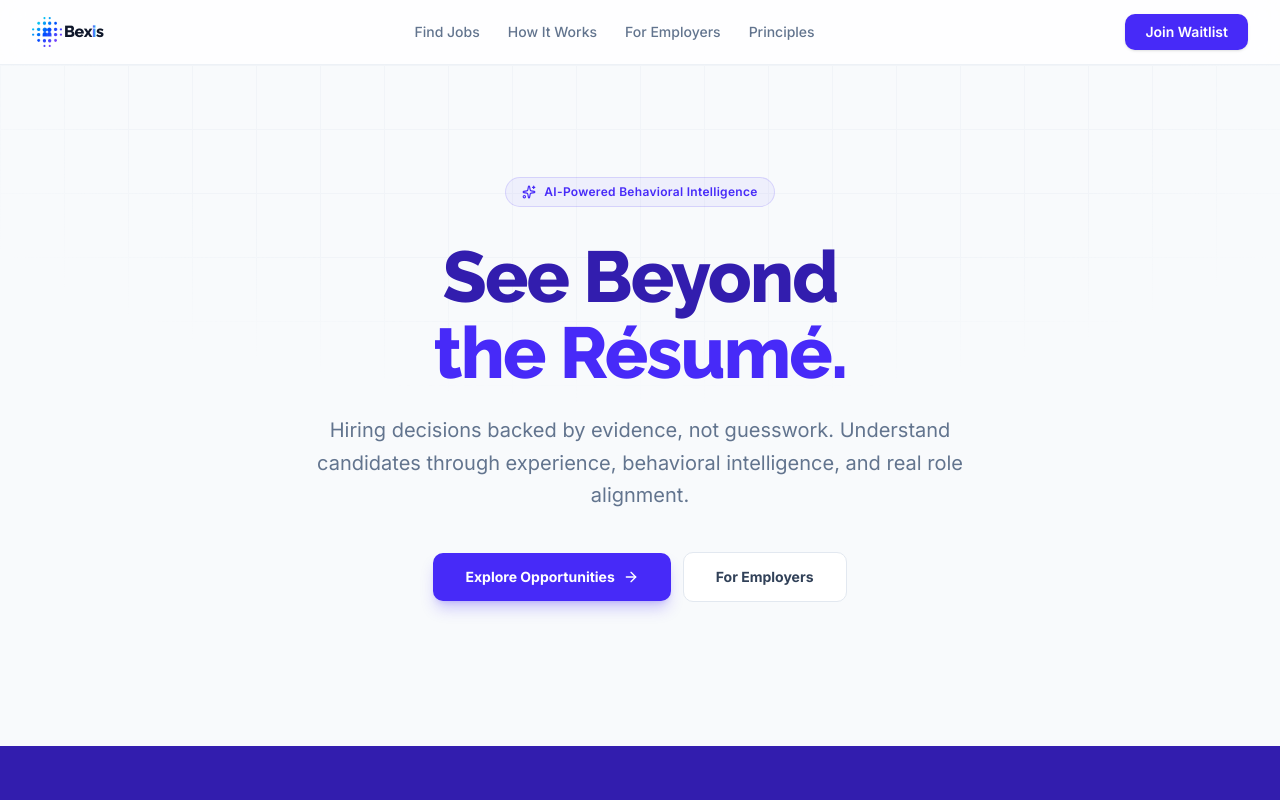
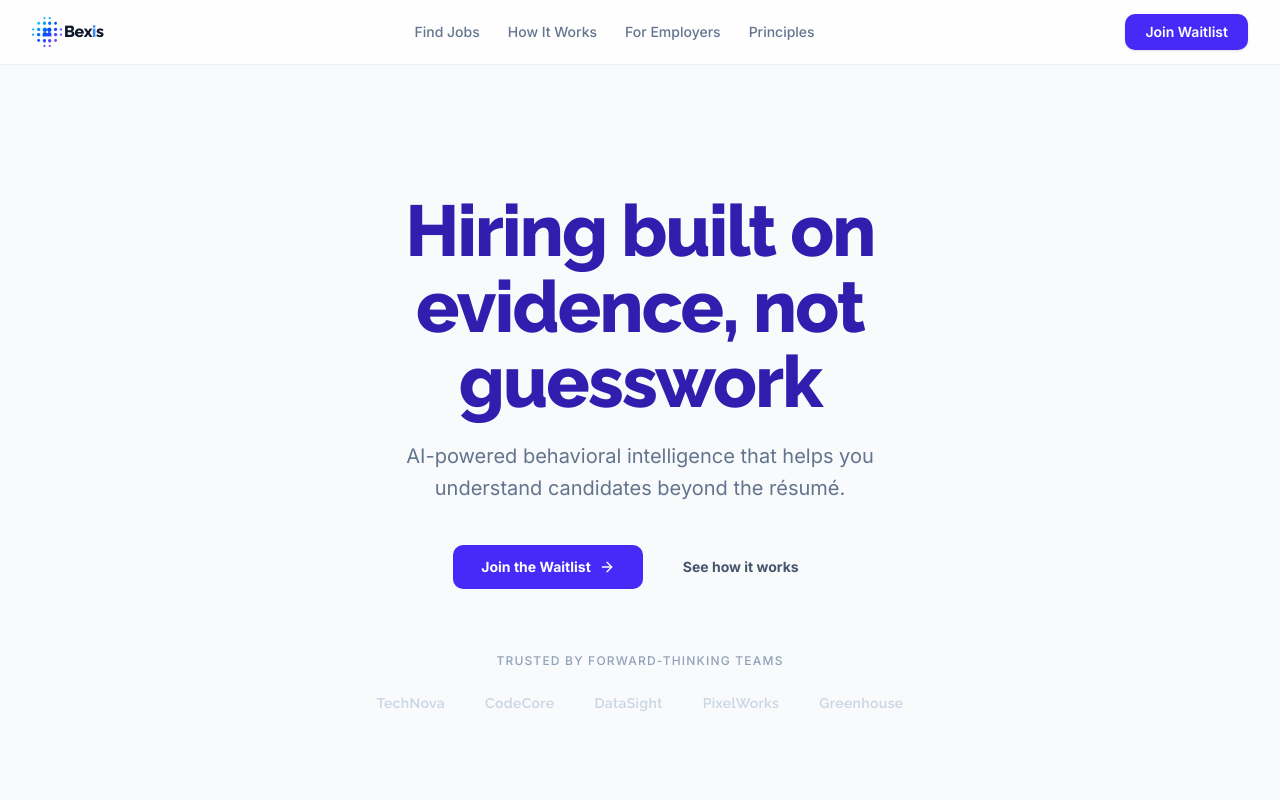
Before and after one commit to wizarphics/bexis-waitlist, a Next.js app: page / in a window 1280 px wide. Shown: the top 800 px of the page. Built offline with nearby package versions, Linux system fonts and the light colour scheme.

Commit message:
Hero: Loom/Clerk-style — bold heading, clean subtext, trusted-by bar

```diff
--- a/src/app/page.tsx
+++ b/src/app/page.tsx
@@ -184,37 +184,36 @@ export default function Home() {
       </header>
 
       {/* HERO */}
-      <section className="relative pt-20 pb-28 lg:pt-28 lg:pb-36 overflow-hidden">
-        {/* Subtle grid pattern */}
-        <div className="absolute inset-0 bg-[linear-gradient(to_right,#e2e8f0_1px,transparent_1px),linear-gradient(to_bottom,#e2e8f0_1px,transparent_1px)] bg-[size:4rem_4rem] [mask-image:radial-gradient(ellipse_60%_50%_at_50%_0%,#000_70%,transparent_100%)] opacity-30" />
-
+      <section className="relative pt-24 pb-20 lg:pt-32 lg:pb-24 overflow-hidden">
         <div className="relative max-w-7xl mx-auto px-4 sm:px-6 lg:px-8">
-          <div className="max-w-4xl mx-auto text-center">
-            <div className="inline-flex items-center gap-2 px-4 py-1.5 rounded-full bg-[#472AF8]/5 border border-[#472AF8]/15 text-[#472AF8] text-xs font-semibold tracking-wide mb-8">
-              <Sparkles className="size-3.5" />
-              <span>AI-Powered Behavioral Intelligence</span>
-            </div>
-
-            <h1 className="text-5xl sm:text-6xl lg:text-7xl font-extrabold tracking-tight text-navy-900 leading-[1.05] mb-6" style={{ fontFamily: 'var(--font-display)' }}>
-              See Beyond
-              <br />
-              <span className="text-[#472AF8]">the Résumé.</span>
+          <div className="max-w-3xl mx-auto text-center">
+            <h1 className="text-5xl sm:text-6xl lg:text-[4.5rem] font-extrabold tracking-tight text-navy-900 leading-[1.05] mb-5" style={{ fontFamily: 'var(--font-display)' }}>
+              Hiring built on<br />evidence, not guesswork
             </h1>
 
-            <p className="text-lg sm:text-xl text-slate-500 leading-relaxed max-w-2xl mx-auto mb-10">
-              Hiring decisions backed by evidence, not guesswork.
-              Understand candidates through experience, behavioral intelligence,
-              and real role alignment.
+            <p className="text-lg sm:text-xl text-slate-500 leading-relaxed max-w-xl mx-auto mb-10">
+              AI-powered behavioral intelligence that helps you understand
+              candidates beyond the résumé.
             </p>
 
-            <div className="flex flex-col sm:flex-row items-center justify-center gap-3">
-              <button onClick={() => scrollTo('jobs')} className="w-full sm:w-auto px-8 py-3.5 text-sm font-bold text-white bg-[#472AF8] hover:bg-[#3b22d0] rounded-lg shadow-lg shadow-[#472AF8]/25 transition-all hover:-translate-y-0.5 cursor-pointer flex items-center justify-center gap-2">
-                Explore Opportunities
+            <div className="flex flex-col sm:flex-row items-center justify-center gap-3 mb-16">
+              <button onClick={() => openWaitlist('candidate')} className="w-full sm:w-auto px-7 py-3 text-sm font-bold text-white bg-[#472AF8] hover:bg-[#3b22d0] rounded-lg transition-all cursor-pointer flex items-center justify-center gap-2">
+                Join the Waitlist
                 <ArrowRight className="size-4" />
               </button>
-              <button onClick={() => openWaitlist('employer')} className="w-full sm:w-auto px-8 py-3.5 text-sm font-bold text-slate-700 bg-white border border-slate-200 hover:border-slate-300 hover:bg-slate-50 rounded-lg transition-all cursor-pointer">
-                For Employers
+              <button onClick={() => scrollTo('how-it-works')} className="w-full sm:w-auto px-7 py-3 text-sm font-bold text-slate-600 hover:text-slate-900 rounded-lg transition-all cursor-pointer">
+                See how it works
               </button>
+            </div>
+          </div>
+
+          {/* Trusted by */}
+          <div className="text-center">
+            <p className="text-xs font-medium text-slate-400 uppercase tracking-widest mb-6">Trusted by forward-thinking teams</p>
+            <div className="flex flex-wrap items-center justify-center gap-x-10 gap-y-4 text-slate-300">
+              {['TechNova', 'CodeCore', 'DataSight', 'PixelWorks', 'Greenhouse'].map((name) => (
+                <span key={name} className="text-sm font-semibold tracking-wide" style={{ fontFamily: 'var(--font-display)' }}>{name}</span>
+              ))}
             </div>
           </div>
         </div>
```
